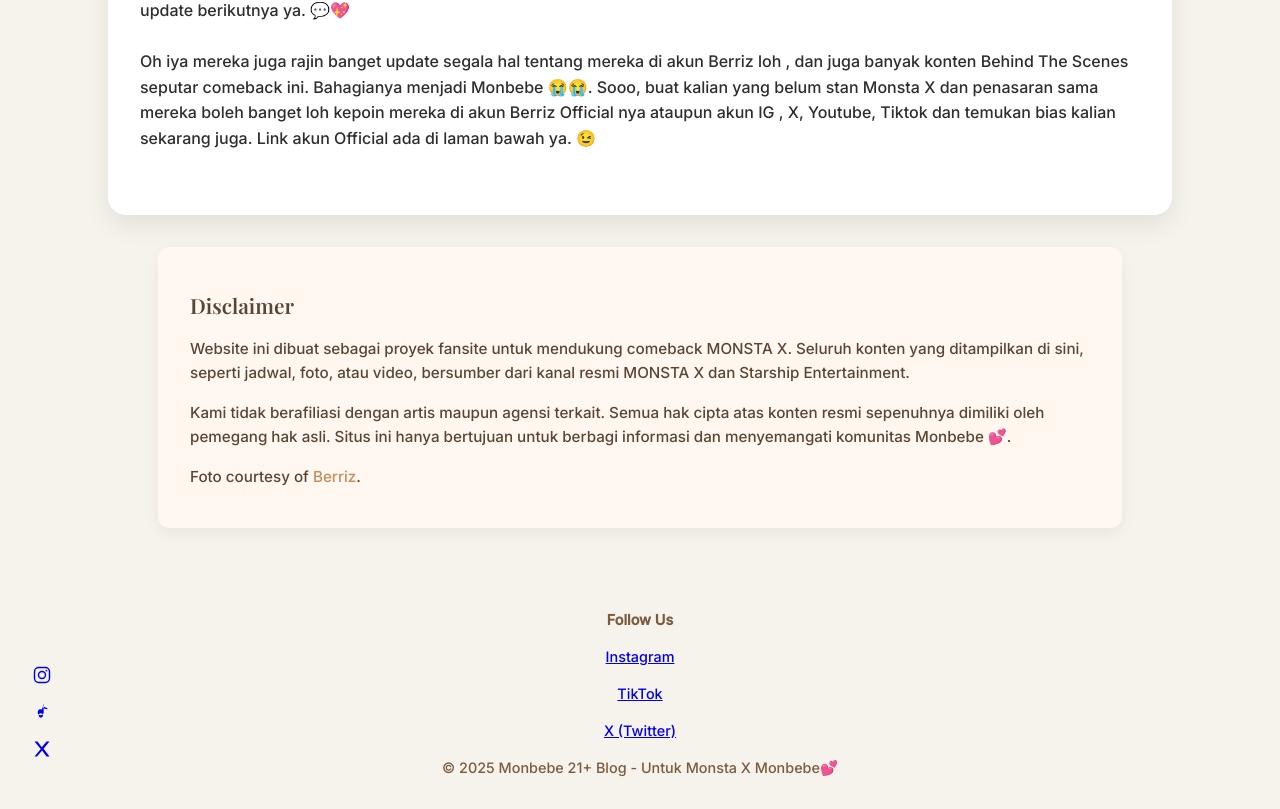
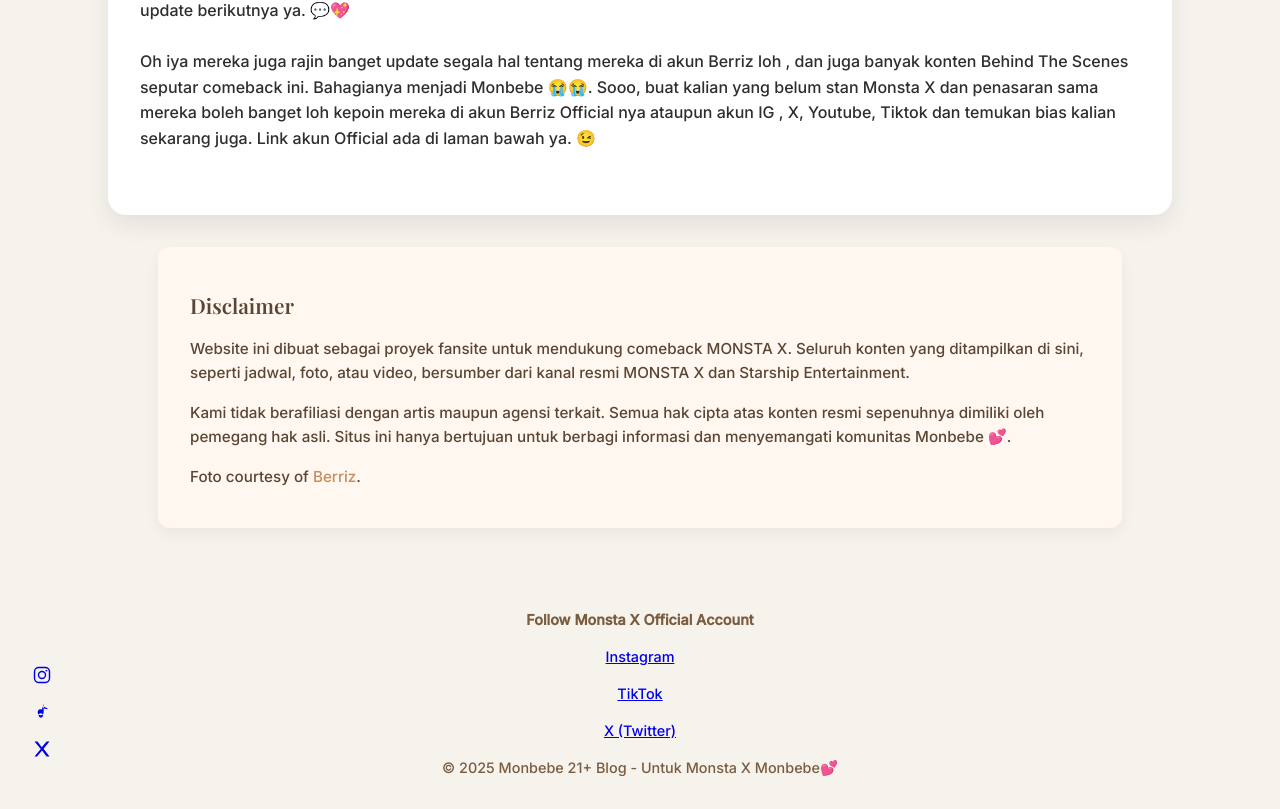
Before and after one commit to bikyun26-beep/monbebe26-blog, a plain HTML site: page highlight3.html in a window 1280 px wide. Shown: the part 2574-3383 px from the top of the page. Drawn offline with nearby package versions, Linux system fonts and the light colour scheme.

Commit message:
Add files via upload

```diff
--- a/highlight3.html
+++ b/highlight3.html
@@ -355,7 +355,7 @@
 
 <!-- Footer -->
 <footer id="kontak" class="bg-purple-700 text-white text-center py-10 mt-20 rounded-t-3xl shadow-inner">
-  <h4 class="text-xl font-bold mb-6">Follow Us</h4>
+  <h4 class="text-xl font-bold mb-6">Follow Monsta X Official Account</h4>
   <div class="flex justify-center gap-6 mb-6">
 
   <!-- Instagram -->
```
